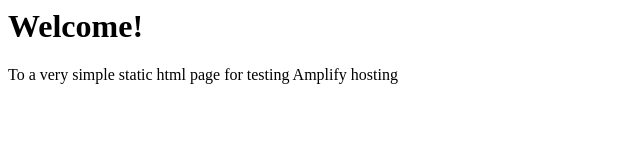
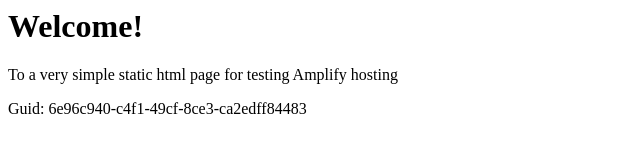
Before and after one commit to aws-aemilia-sin/Github-PR-Commit-Integration-Test-DoNotTouch-Gith-OKSLNVO2-v1-prod-ap-southeast-1, a website: page src/index.html in a window 1280 px wide. Shown: the whole page, without its empty margins (0-640 px from the left). Drawn offline with Linux system fonts and the light colour scheme.

Commit message:
commit from integ tests

```diff
--- a/src/index.html
+++ b/src/index.html
@@ -1,3 +1,5 @@
+
+
 <html lang="en">
 
 <head>
@@ -10,6 +12,6 @@
 <body>
     <h1>Welcome!</h1>
     <p>To a very simple static html page for testing Amplify hosting</p>
-</body>
+    <p>Guid: 6e96c940-c4f1-49cf-8ce3-ca2edff84483</p></body>
 
 </html>
```
